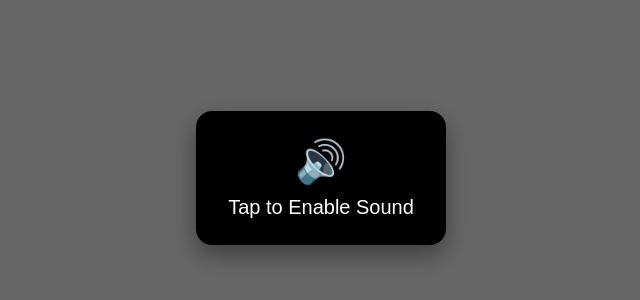
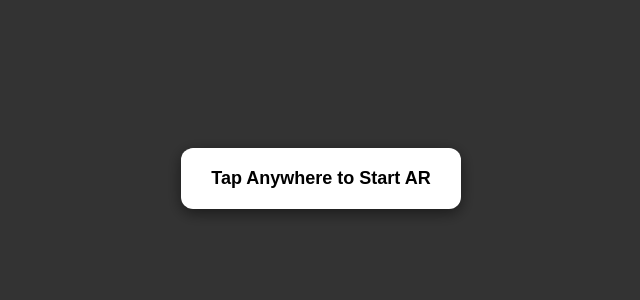
Before and after one commit to Wortexyz/College-AR-ifthar, a plain HTML site: page index.html in a window 1280 px wide. Shown: the part 222-522 px from the top of the page, without its empty margins (319-959 px from the left). Drawn offline with Linux system fonts and the light colour scheme.

Commit message:
Refactor AR interface and improve user interaction
Updated styles and tap button text in AR interface.

```diff
--- a/index.html
+++ b/index.html
@@ -18,7 +18,7 @@
     #tapLayer {
       position: fixed;
       inset: 0;
-      background: rgba(0,0,0,0.6);
+      background: rgba(0,0,0,0.8);
       display: flex;
       align-items: center;
       justify-content: center;
@@ -26,19 +26,14 @@
     }
 
     #tapButton {
-      background: #000;
-      color: #fff;
-      padding: 26px 32px;
-      border-radius: 16px;
-      font-size: 20px;
+      background: #fff;
+      color: #000;
+      padding: 20px 30px;
+      border-radius: 12px;
+      font-size: 18px;
+      font-weight: bold;
       text-align: center;
-      box-shadow: 0 10px 25px rgba(0,0,0,0.4);
-    }
-
-    #tapButton span {
-      display: block;
-      font-size: 42px;
-      margin-bottom: 10px;
+      box-shadow: 0 4px 15px rgba(0,0,0,0.5);
     }
   </style>
 </head>
@@ -46,10 +41,7 @@
 <body>
 
 <div id="tapLayer">
-  <div id="tapButton">
-    <span>🔊</span>
-    Tap to Enable Sound
-  </div>
+  <div id="tapButton">Tap Anywhere to Start AR</div>
 </div>
 
 <a-scene
@@ -62,7 +54,6 @@
       id="video"
       src="video.mp4"
       loop
-      muted
       playsinline
       webkit-playsinline
       crossorigin="anonymous">
@@ -72,7 +63,7 @@
   <a-camera position="0 0 0" look-controls="enabled: false"></a-camera>
 
   <a-entity id="target" mindar-image-target="targetIndex: 0">
-    <a-video id="ar-video" src="#video" position="0 0 0"></a-video>
+    <a-plane id="ar-video" material="src: #video; shader: flat; transparent: true" position="0 0 0"></a-plane>
   </a-entity>
 
 </a-scene>
@@ -83,31 +74,29 @@
   const target = document.getElementById("target");
   const arVideo = document.getElementById("ar-video");
 
-  // 1. Calculate and set the original resolution size/aspect ratio
+  // Dynamically set aspect ratio when video metadata loads
   video.addEventListener('loadedmetadata', () => {
     const aspectRatio = video.videoWidth / video.videoHeight;
-    // We keep the width relative to the target size (1) and scale the height proportionally
     arVideo.setAttribute('width', 1);
     arVideo.setAttribute('height', 1 / aspectRatio);
   });
 
-  // 2. Unlock sound and video element on mobile browsers
+  // User tap unlocks the browser's media block
   tapLayer.addEventListener("click", () => {
-    video.muted = false;
-
-    // Briefly play and pause to unlock media playback rules on iOS/Android
-    video.play().then(() => {
-      video.pause();
-    }).catch(() => {});
-
     tapLayer.style.display = "none";
+    // We just unlock it here, but wait for the target to actually play it
   }, { once: true });
 
-  // 3. Attach AR tracking events to the target entity, not the document
+  // Play video when target is scanned
   target.addEventListener("targetFound", () => {
-    video.play().catch(() => {});
+    // Force A-frame to update the WebGL texture map
+    const material = arVideo.getObject3D('mesh').material;
+    if (material.map) material.map.needsUpdate = true;
+
+    video.play().catch(err => console.error("Video play error:", err));
   });
 
+  // Pause when target is lost
   target.addEventListener("targetLost", () => {
     video.pause();
   });
```
